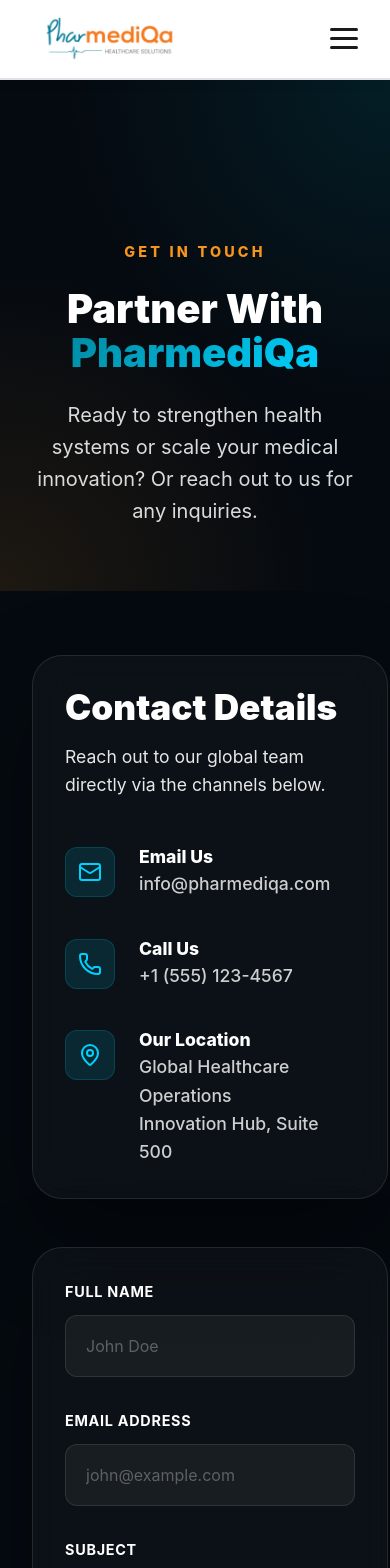
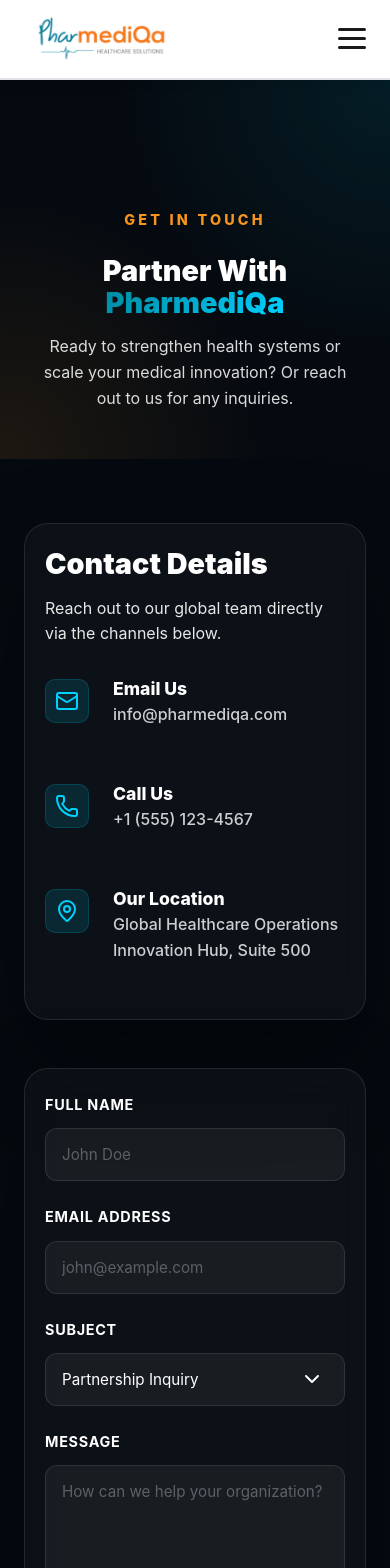
Before and after one commit to kiggs254/pharmediqa, a Next.js app: page /contact in a window 390 px wide. Shown: the top 1568 px of the page. Built offline with nearby package versions, Linux system fonts and the light colour scheme.

Commit message:
Refine mobile responsiveness: reduced typography and padding across all sections for a compact premium experience

```diff
--- a/src/app/contact/Contact.module.css
+++ b/src/app/contact/Contact.module.css
@@ -215,19 +215,69 @@
 
 @media (max-width: 768px) {
   .hero {
-    padding: 10rem 0 4rem;
+    padding: 8rem 0 3rem;
   }
 
   .title {
-    font-size: 2.5rem;
+    font-size: 2.2rem;
+    margin-bottom: 1rem;
+  }
+
+  .subtitle {
+    font-size: 1rem;
+    padding: 0 1rem;
   }
 
   .formRow {
     grid-template-columns: 1fr;
+    gap: 1.5rem;
   }
 
   .infoCard, .formSection {
-    padding: 2rem;
-    border-radius: 30px;
+    padding: 2rem 1.5rem;
+    border-radius: 24px;
+  }
+
+  .infoCard h3 {
+    font-size: 1.8rem;
+  }
+
+  .infoCard p {
+    font-size: 1rem;
+    margin-bottom: 2rem;
+  }
+
+  .infoItems {
+    gap: 1.5rem;
+  }
+
+  .iconBox {
+    width: 44px;
+    height: 44px;
+    border-radius: 10px;
+  }
+
+  .form {
+    gap: 1.5rem;
+  }
+
+  .formGroup input, .formGroup select, .formGroup textarea {
+    padding: 1rem;
+    font-size: 0.95rem;
+  }
+
+  .submitBtn {
+    padding: 1.25rem;
+    font-size: 1rem;
   }
 }
+
+@media (max-width: 480px) {
+  .title {
+    font-size: 1.8rem;
+  }
+
+  .infoCard, .formSection {
+    padding: 1.5rem 1.25rem;
+  }
+}
--- a/src/app/globals.css
+++ b/src/app/globals.css
@@ -78,6 +78,15 @@
   padding: 8rem 0; /* More breathing room */
 }
 
+@media (max-width: 768px) {
+  .section-padding {
+    padding: 4rem 0; /* Compact on mobile */
+  }
+  .container {
+    padding: 0 1.5rem;
+  }
+}
+
 /* Glassmorphism utility */
 .glass {
   background: rgba(255, 255, 255, 0.7);
--- a/src/components/Footer/Footer.module.css
+++ b/src/components/Footer/Footer.module.css
@@ -132,17 +132,40 @@
 
 @media (max-width: 768px) {
   .footer {
-    padding: 6rem 0 3rem;
+    padding: 4rem 0 2rem;
   }
 
   .top {
     grid-template-columns: 1fr;
-    gap: 4rem;
+    gap: 3rem;
+    margin-bottom: 4rem;
+  }
+
+  .brandDesc {
+    font-size: 0.95rem;
+    margin-bottom: 2rem;
+  }
+
+  .linksColumn h4, .contactColumn h4 {
+    font-size: 1.1rem;
+    margin-bottom: 1.5rem;
+  }
+
+  .contactItem {
+    font-size: 0.95rem;
+    gap: 1rem;
   }
 
   .bottom {
     flex-direction: column;
-    gap: 2rem;
+    gap: 1.5rem;
     text-align: center;
+    padding-top: 2rem;
+    font-size: 0.9rem;
+  }
+
+  .legal {
+    gap: 1.5rem;
+    flex-direction: column;
   }
 }
--- a/src/components/HowWeWork/HowWeWork.module.css
+++ b/src/components/HowWeWork/HowWeWork.module.css
@@ -124,11 +124,41 @@
 }
 
 @media (max-width: 768px) {
+  .header {
+    margin-bottom: 3rem;
+  }
+
   .title {
-    font-size: 2.8rem;
+    font-size: 2rem; /* Reduced from 2.8rem */
+    margin-bottom: 1rem;
+  }
+
+  .subtitle {
+    font-size: 1rem;
   }
 
   .step {
     flex: 1 1 100%;
   }
+
+  .iconBox {
+    width: 80px;
+    height: 80px;
+    border-radius: 20px;
+    margin-bottom: 1.5rem;
+  }
+
+  .iconBox svg {
+    width: 32px;
+    height: 32px;
+  }
+
+  .stepContent h3 {
+    font-size: 1.3rem;
+    margin-bottom: 0.75rem;
+  }
+
+  .stepContent p {
+    font-size: 0.9rem;
+  }
 }
```
Also changed, not shown: src/app/page.module.css (+61 -1 lines), src/components/Expertise/Expertise.module.css (+47 -13 lines), src/components/Hero/Hero.module.css (+13 -3 lines).
